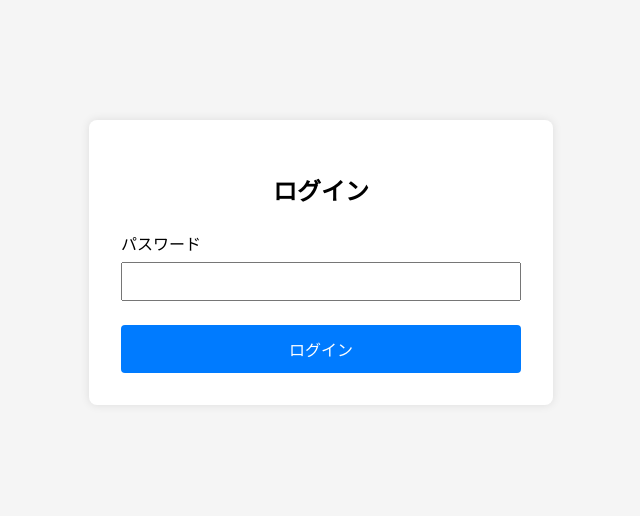
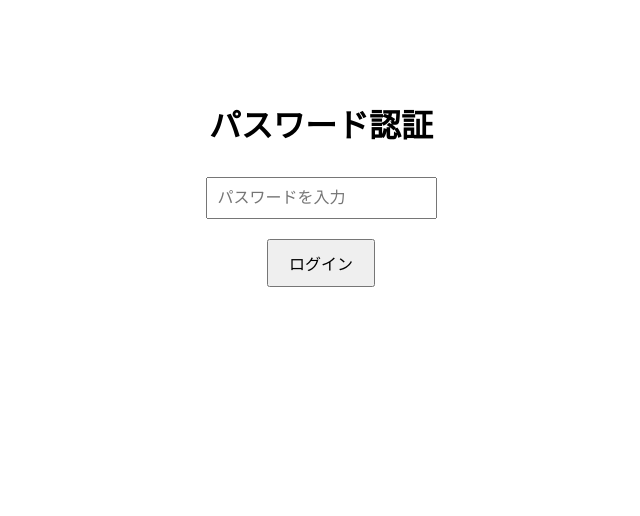
Before and after one commit to KohtaroIzumi/dailyreport, a Flask app: page /login in a window 1280 px wide. Shown: the top 516 px of the page, without its empty margins (319-959 px from the left). Run offline with Flask 3, Linux system fonts and the light colour scheme.

Commit message:
差分更新

```diff
--- a/app.py
+++ b/app.py
@@ -31,7 +31,6 @@ def login_required(f):
 @app.route('/')
 @login_required
 def index():
-    # お知らせが未確認ならリダイレクト
     if session.get("notice_checked_version") != NOTICE_VERSION:
         return redirect(url_for("notice"))
     names = fetch_names()
@@ -50,6 +49,29 @@ def submit():
             data=json.dumps(task)
         )
     return ("", 204)
+
+@app.route('/preview')
+@login_required
+def preview():
+    date = request.args.get("date")
+    name = request.args.get("name")
+    if not date or not name:
+        return "必要な情報が不足しています", 400
+
+    yyyymm = "-".join(date.split("-")[:2])
+    params = {
+        "select": "*",
+        "name": f"eq.{name}",
+        "date": f"like.{yyyymm}-%"
+    }
+    query_string = "&".join([f"{k}={v}" for k, v in params.items()])
+    response = requests.get(f"{SUPABASE_URL}/rest/v1/daily_report?{query_string}", headers=HEADERS)
+    if response.status_code != 200:
+        return "データ取得に失敗しました", 500
+
+    records = response.json()
+    total_hours = sum(float(row.get("hours", 0)) for row in records)
+    return render_template("preview.html", records=records, total_hours=total_hours, date=date, name=name)
 
 @app.route('/master')
 @login_required
@@ -92,7 +114,6 @@ def acknowledge_notice():
 @app.route('/skip_notice')
 @login_required
 def skip_notice():
-    # チェックしてないのでバージョン記録はせずそのまま進む
     return redirect(url_for("index"))
 
 def fetch_names():
--- a/templates/login.html
+++ b/templates/login.html
@@ -2,68 +2,38 @@
 <html lang="ja">
 <head>
     <meta charset="UTF-8">
-    <meta name="viewport" content="width=device-width, initial-scale=1.0">
     <title>ログイン</title>
     <style>
         body {
-            font-family: Arial, sans-serif;
-            padding: 2em;
-            background-color: #f5f5f5;
-        }
-        .container {
-            max-width: 400px;
-            margin: 5em auto;
-            padding: 2em;
-            background-color: white;
-            box-shadow: 0 0 10px rgba(0,0,0,0.1);
-            border-radius: 8px;
-        }
-        h2 {
+            font-family: sans-serif;
             text-align: center;
-            margin-bottom: 1em;
-        }
-        label {
-            display: block;
-            margin-top: 1em;
+            margin-top: 100px;
         }
         input[type="password"] {
-            width: 100%;
-            padding: 0.75em;
-            margin-top: 0.5em;
-            box-sizing: border-box;
+            padding: 10px;
+            font-size: 16px;
+            margin-top: 10px;
         }
-        button {
-            width: 100%;
-            padding: 0.75em;
-            margin-top: 1.5em;
-            background-color: #007bff;
-            color: white;
-            border: none;
-            border-radius: 4px;
-            font-size: 1em;
-        }
-        button:hover {
-            background-color: #0056b3;
+        input[type="submit"] {
+            padding: 10px 20px;
+            font-size: 16px;
+            margin-top: 20px;
         }
         .error {
             color: red;
-            margin-top: 1em;
-            text-align: center;
+            margin-top: 20px;
         }
     </style>
 </head>
 <body>
-    <div class="container">
-        <h2>ログイン</h2>
-        <form method="POST">
-            <label for="password">パスワード</label>
-            <input type="password" id="password" name="password" required>
-
-            <button type="submit">ログイン</button>
-        </form>
-        {% if error %}
-            <p class="error">{{ error }}</p>
-        {% endif %}
-    </div>
+    <h1>パスワード認証</h1>
+    <form method="POST">
+        <input type="password" name="password" placeholder="パスワードを入力">
+        <br>
+        <input type="submit" value="ログイン">
+    </form>
+    {% if error %}
+        <div class="error">{{ error }}</div>
+    {% endif %}
 </body>
 </html>
```
Also changed, not shown: templates/preview.html (+40 -21 lines).
